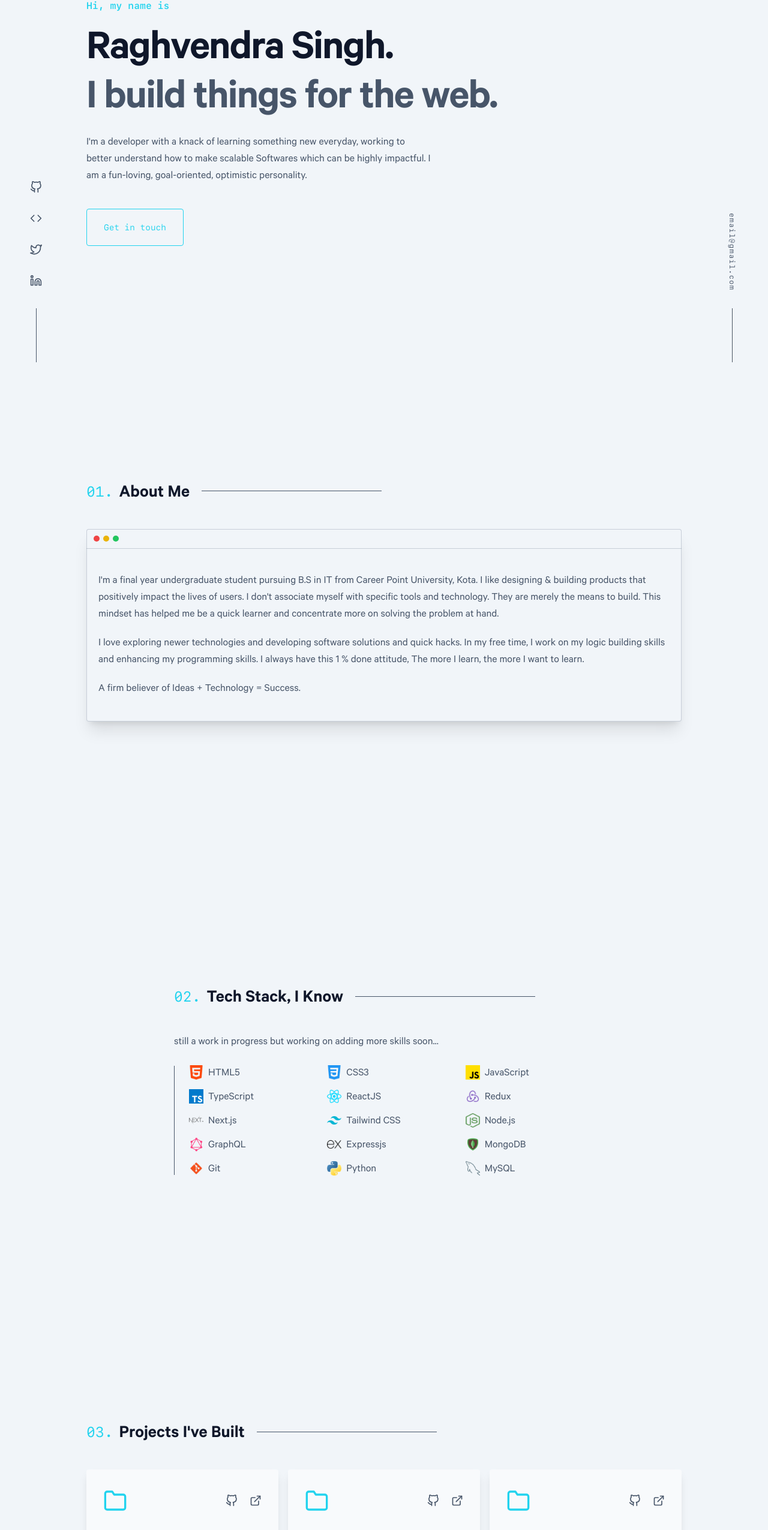
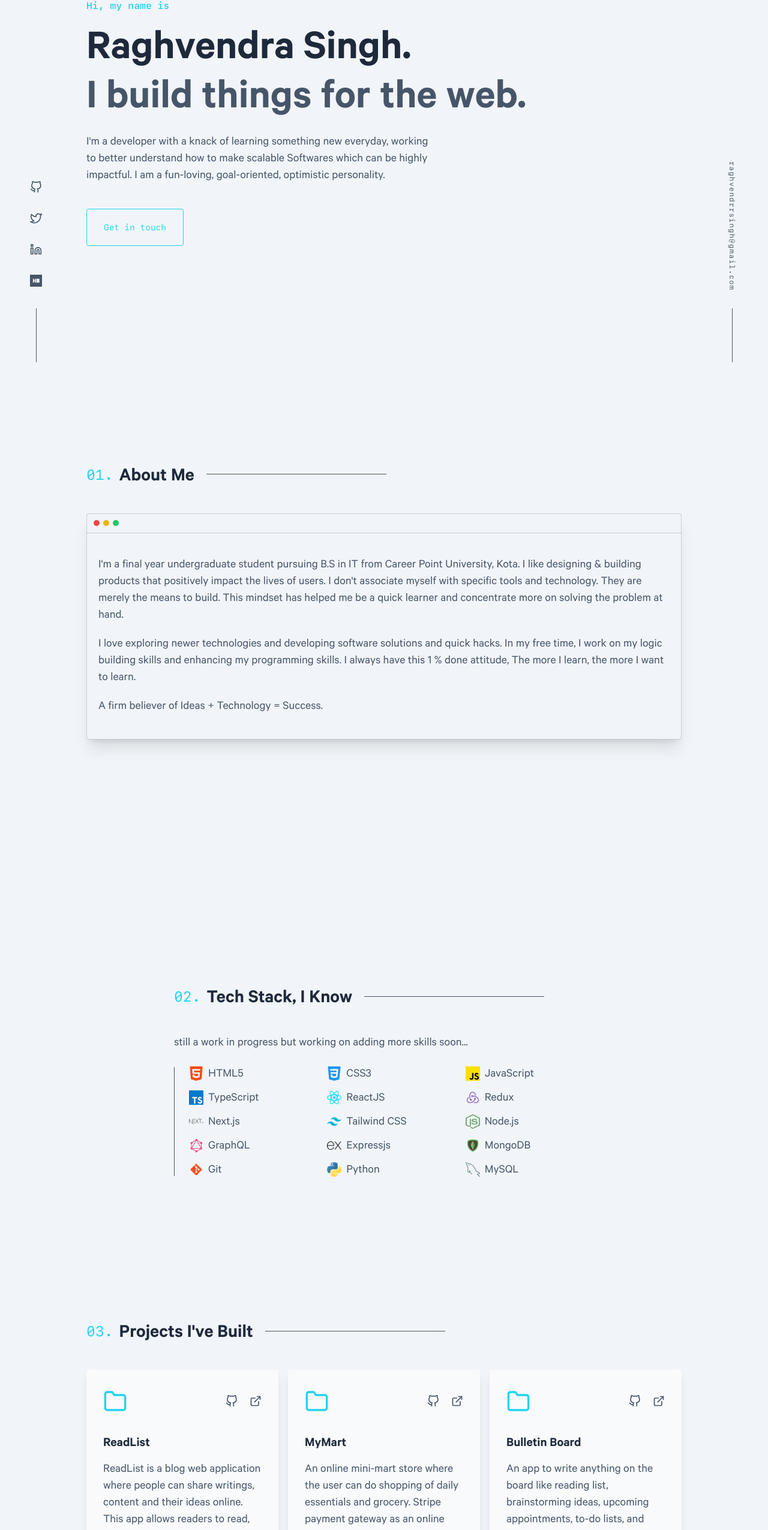
Before and after one commit to rsinghcodes/portfolio, a Next.js app: page / in a window 1280 px wide. Shown: the part 196-2747 px from the top of the page at 60% size. Built offline with nearby package versions, Linux system fonts and the light colour scheme.

Commit message:
Added data and social links

```diff
--- a/components/Footer.tsx
+++ b/components/Footer.tsx
@@ -23,7 +23,7 @@ const Footer = () => {
       <div className="text-slate-600 dark:text-slate-400 text-xs font-mono leading-4">
         <a
           className="p-2.5"
-          href="https://github.com/"
+          href="https://github.com/rsinghcodes"
           target="_blank"
           rel="noopener noreferrer"
         >
--- a/components/sections/About.tsx
+++ b/components/sections/About.tsx
@@ -6,7 +6,7 @@ const About = () => {
       id="about"
       className="flex flex-col justify-center w-full min-h-screen"
     >
-      <h2 className="flex items-center relative mx-0 mb-10 w-full text-slate-900 dark:text-slate-100 text-2xl sm:text-3xl font-semibold leading-tight whitespace-nowrap before:relative before:bottom-1 before:content-['01.'] before:mr-2.5 before:text-cyan-400 before:font-mono before:text-xl md:before:text-2xl before:font-normal after:block after:relative after:-top-[5px] after:w-full after:md:w-[200px] after:xl:w-[300px] after:h-[1px] after:m-[10px] after:sm:ml-5 after:bg-slate-600">
+      <h2 className="flex items-center relative mx-0 mb-10 w-full text-slate-800 dark:text-slate-300 text-[26px] sm:text-[2rem] font-semibold leading-tight whitespace-nowrap before:relative before:bottom-1 before:content-['01.'] before:mr-2.5 before:text-cyan-400 before:font-mono before:text-xl md:before:text-2xl before:font-normal after:block after:relative after:-top-[5px] after:w-full after:md:w-[200px] after:xl:w-[300px] after:h-[1px] after:m-[10px] after:sm:ml-5 after:bg-slate-600">
         About Me
       </h2>
       <div className="relative overflow-hidden shadow-xl flex bg-slate-100 rounded sm:rounded dark:bg-slate-800/70 dark:backdrop-blur ring-1 ring-inset ring-slate-500/30 dark:ring-white/10">
@@ -20,7 +20,7 @@ const About = () => {
           </div>
           <div className="relative min-h-0 flex-auto flex flex-col">
             <div className="flex-auto relative block text-slate-50 p-5 overflow-auto">
-              <p className="text-base sm:text-lg text-slate-600 dark:text-slate-400 mt-5">
+              <p className="text-lg sm:text-xl text-slate-600 dark:text-slate-400 mt-5">
                 I&apos;m a final year undergraduate student pursuing B.S in IT
                 from Career Point University, Kota. I like designing & building
                 products that positively impact the lives of users. I don&apos;t
@@ -28,14 +28,14 @@ const About = () => {
                 merely the means to build. This mindset has helped me be a quick
                 learner and concentrate more on solving the problem at hand.
               </p>
-              <p className="text-base sm:text-lg text-slate-600 dark:text-slate-400 mt-5">
+              <p className="text-lg sm:text-xl text-slate-600 dark:text-slate-400 mt-5">
                 I love exploring newer technologies and developing software
                 solutions and quick hacks. In my free time, I work on my logic
                 building skills and enhancing my programming skills. I always
                 have this 1 % done attitude, The more I learn, the more I want
                 to learn.
               </p>
-              <p className="text-base sm:text-lg text-slate-600 dark:text-slate-400 my-5">
+              <p className="text-lg sm:text-xl text-slate-600 dark:text-slate-400 my-5">
                 A firm believer of Ideas + Technology = Success.
               </p>
             </div>
--- a/components/sections/Hero.tsx
+++ b/components/sections/Hero.tsx
@@ -7,13 +7,13 @@ const Hero = () => {
       <h2 className="font-mono font-semibold text-cyan-400 dark:text-cyan-300 mb-7">
         Hi, my name is
       </h2>
-      <h1 className="font-bold text-[40px] leading-[1.1] sm:text-6xl md:text-7xl tracking-tight text-slate-900 dark:text-slate-100">
+      <h1 className="font-bold text-[40px] leading-[1.1] sm:text-6xl md:text-7xl text-slate-800 dark:text-slate-300">
         Raghvendra Singh.
       </h1>
-      <h1 className="font-bold text-[40px] leading-[1.1] sm:text-6xl md:text-7xl tracking-tight mt-2.5 text-slate-600 dark:text-slate-300">
+      <h1 className="font-bold text-[40px] leading-[1.1] sm:text-6xl md:text-7xl mt-2.5 text-slate-600 dark:text-slate-400">
         I build things for the web.
       </h1>
-      <p className="text-base sm:text-lg text-slate-600 dark:text-slate-400 mt-5 w-full max-w-xl">
+      <p className="text-lg sm:text-xl text-slate-600 dark:text-slate-400 mt-5 w-full max-w-xl">
         I&apos;m a developer with a knack of learning something new everyday,
         working to better understand how to make scalable Softwares which can be
         highly impactful. I am a fun-loving, goal-oriented, optimistic
--- a/components/sections/Projects.tsx
+++ b/components/sections/Projects.tsx
@@ -8,7 +8,7 @@ const Projects = () => {
       id="projects"
       className="flex flex-col justify-center w-full min-h-screen"
     >
-      <h2 className="flex items-center relative mx-0 mb-10 w-full text-slate-900 dark:text-slate-100 text-2xl sm:text-3xl font-semibold leading-tight whitespace-nowrap before:relative before:bottom-1 before:content-['03.'] before:mr-2.5 before:text-cyan-400 before:font-mono before:text-xl md:before:text-2xl before:font-normal after:block after:relative after:-top-[5px] after:w-full after:md:w-[200px] after:xl:w-[300px] after:h-[1px] after:m-[10px] after:sm:ml-5 after:bg-slate-600">
+      <h2 className="flex items-center relative mx-0 mb-10 w-full text-slate-800 dark:text-slate-300 text-[26px] sm:text-[2rem] font-semibold leading-tight whitespace-nowrap before:relative before:bottom-1 before:content-['03.'] before:mr-2.5 before:text-cyan-400 before:font-mono before:text-xl md:before:text-2xl before:font-normal after:block after:relative after:-top-[5px] after:w-full after:md:w-[200px] after:xl:w-[300px] after:h-[1px] after:m-[10px] after:sm:ml-5 after:bg-slate-600">
         Projects I&apos;ve Built
       </h2>
       <ul className="grid gap-4 relative grid-cols-1 lg:grid-cols-3 sm:grid-cols-2 p-0 m-0 list-none">
@@ -33,6 +33,7 @@ const Projects = () => {
                     >
                       <FiGithub size={20} />
                     </a>
+                    {live && (
                       <a
                         className="relative z-[1] flex justify-center items-center p-2.5 hover:text-cyan-400 dark:hover:text-cyan-300"
                         href={live}
@@ -41,11 +42,12 @@ const Projects = () => {
                       >
                         <FiExternalLink size={20} />
                       </a>
+                    )}
                   </div>
                 </div>
-                <h3 className="text-xl sm:text-[22px] font-semibold text-slate-800 dark:text-slate-300 group-hover:text-cyan-400 dark:group-hover:text-cyan-300 mb-3">
+                <h3 className="text-[22px] font-semibold text-slate-800 dark:text-slate-300 group-hover:text-cyan-400 dark:group-hover:text-cyan-300 mb-3">
                   <a
-                    href={live}
+                    href={live ? live : code}
                     target="_blank"
                     rel="noreferrer"
                     className="static before:block before:absolute before:z-0 before:w-full before:h-full before:top-0 before:left-0"
@@ -53,7 +55,7 @@ const Projects = () => {
                     {name}
                   </a>
                 </h3>
-                <p className="text-base sm:text-lg text-slate-600 dark:text-slate-400">
+                <p className="text-lg sm:text-xl text-slate-600 dark:text-slate-400">
                   {description}
                 </p>
                 <ul className="flex items-end flex-wrap flex-grow mt-5 p-0 list-none">
--- a/components/sections/Skills.tsx
+++ b/components/sections/Skills.tsx
@@ -8,10 +8,10 @@ const Skills = () => {
       id="skills"
       className="flex flex-col justify-center w-full max-w-[700px] min-h-screen"
     >
-      <h2 className="flex items-center relative mx-0 mb-10 w-full text-slate-900 dark:text-slate-100 text-2xl sm:text-3xl font-semibold leading-tight whitespace-nowrap before:relative before:bottom-1 before:content-['02.'] before:mr-2.5 before:text-cyan-400 before:font-mono before:text-xl md:before:text-2xl before:font-normal after:block after:relative after:-top-[5px] after:w-full after:md:w-[200px] after:xl:w-[300px] after:h-[1px] after:m-[10px] after:sm:ml-5 after:bg-slate-600">
+      <h2 className="flex items-center relative mx-0 mb-10 w-full text-slate-800 dark:text-slate-300 text-[26px] sm:text-[2rem] font-semibold leading-tight whitespace-nowrap before:relative before:bottom-1 before:content-['02.'] before:mr-2.5 before:text-cyan-400 before:font-mono before:text-xl md:before:text-2xl before:font-normal after:block after:relative after:-top-[5px] after:w-full after:md:w-[200px] after:xl:w-[300px] after:h-[1px] after:m-[10px] after:sm:ml-5 after:bg-slate-600">
         Tech Stack, I Know
       </h2>
-      <p className="text-base sm:text-lg text-slate-600 dark:text-slate-400 mb-6">
+      <p className="text-lg sm:text-xl text-slate-600 dark:text-slate-400 mb-6">
         still a work in progress but working on adding more skills soon...
       </p>
       <div className="flex flex-row justify-center items-center m-0 p-0 before:block before:w-[1px] before:h-[16.5rem] before:md:h-[182px] before:my-0 before:mr-6 before:bg-slate-600">
@@ -19,7 +19,7 @@ const Skills = () => {
           {skills.map(({ name, src, width, height }, i) => (
             <div className="flex flex-row items-center" key={i}>
               <Image alt={name} src={src} width={width} height={height} />
-              <p className="text-base sm:text-lg text-slate-600 dark:text-slate-400 ml-2 -mb-1">
+              <p className="text-lg sm:text-xl text-slate-600 dark:text-slate-400 ml-2 -mb-1">
                 {name}
               </p>
             </div>
--- a/data/data.tsx
+++ b/data/data.tsx
@@ -1,12 +1,23 @@
-import { FiCode, FiGithub, FiLinkedin, FiTwitter } from 'react-icons/fi';
+import { FiGithub, FiLinkedin, FiTwitter } from 'react-icons/fi';
+import { SiHackerrank } from 'react-icons/si';
 
-export const email = 'email@gmail.com';
+export const email = 'raghvendrrsingh@gmail.com';
 
 export const socials = [
-  { link: 'https://github.com/', icon: <FiGithub size={20} /> },
-  { link: 'https://hackerrank.com/', icon: <FiCode size={20} /> },
-  { link: 'https://twitter.com/', icon: <FiTwitter size={20} /> },
-  { link: 'https://linkedin.com/in/', icon: <FiLinkedin size={20} /> },
+  { link: 'https://github.com/rsinghcodes', icon: <FiGithub size={20} /> },
+
+  {
+    link: 'https://twitter.com/raghvendrrsingh',
+    icon: <FiTwitter size={20} />,
+  },
+  {
+    link: 'https://linkedin.com/in/raghvendrrsingh',
+    icon: <FiLinkedin size={20} />,
+  },
+  {
+    link: 'https://hackerrank.com/rsinghcodes',
+    icon: <SiHackerrank size={20} />,
+  },
 ];
 
 export const skills = [
@@ -38,23 +49,37 @@ export const projects = [
     description:
       'ReadList is a blog web application where people can share writings, content and their ideas online. This app allows readers to read, like, comment and share on social handles.',
     techs: ['ReactJS', 'ChakraUI', 'GraphQL', 'MongoDB'],
-    code: 'https://github.com/',
-    live: 'https://twitter.com/',
+    code: 'https://github.com/rsinghcodes/ReadList',
+    live: 'https://readlistapp.netlify.app/',
   },
   {
     name: 'MyMart',
     description:
       ' An online mini-mart store where the user can do shopping of daily essentials and grocery. Stripe payment gateway as an online payment option and Google Sign-In Authentication workflow.',
     techs: ['ReactJS', 'Redux', 'M-UI', 'Firebase'],
-    code: 'https://github.com/',
-    live: 'https://github.com/',
+    code: 'https://github.com/rsinghcodes/mymart',
+    live: 'https://mymartstore.netlify.app/',
   },
   {
     name: 'Bulletin Board',
     description:
       'An app to write anything on the board like reading list, brainstorming ideas, upcoming appointments, to-do lists, and many more creative things.',
     techs: ['ReactJS', 'ChakraUI'],
-    code: 'https://github.com/',
-    live: 'https://github.com/',
+    code: 'https://github.com/rsinghcodes/Bulletin-Board',
+    live: 'https://boardbulletin.netlify.app/',
+  },
+  {
+    name: 'Github Profiles',
+    description:
+      'This app gets the profile of a github user using their github username. Displays user name, user bio, number of following, number of followers, number of repositories, etc.',
+    techs: ['ReactJS', 'CSS3'],
+    code: 'https://github.com/rsinghcodes/github-profiles',
+    live: 'https://profilesgithub.netlify.app/',
+  },
+  {
+    name: 'Word Scramble Game',
+    description: 'Guess the correct word from the given scrambled word.',
+    techs: ['HTML5', 'CSS3', 'JavaScript'],
+    code: 'https://github.com/rsinghcodes/Word-Scramble-Game',
   },
 ];
--- a/tailwind.config.js
+++ b/tailwind.config.js
@@ -10,7 +10,7 @@ module.exports = {
     extend: {
       fontFamily: {
         sans: ['"Calibre"', ...fontFamily.sans],
-        mono: ['SF Mono', ...fontFamily.mono],
+        mono: ['"SF Mono"', ...fontFamily.mono],
       },
     },
   },
```
Also changed, not shown: components/Container.tsx (+4 -4 lines), components/sections/Contact.tsx (+6 -3 lines). Lines whose indentation alone changed are shown as unchanged.
